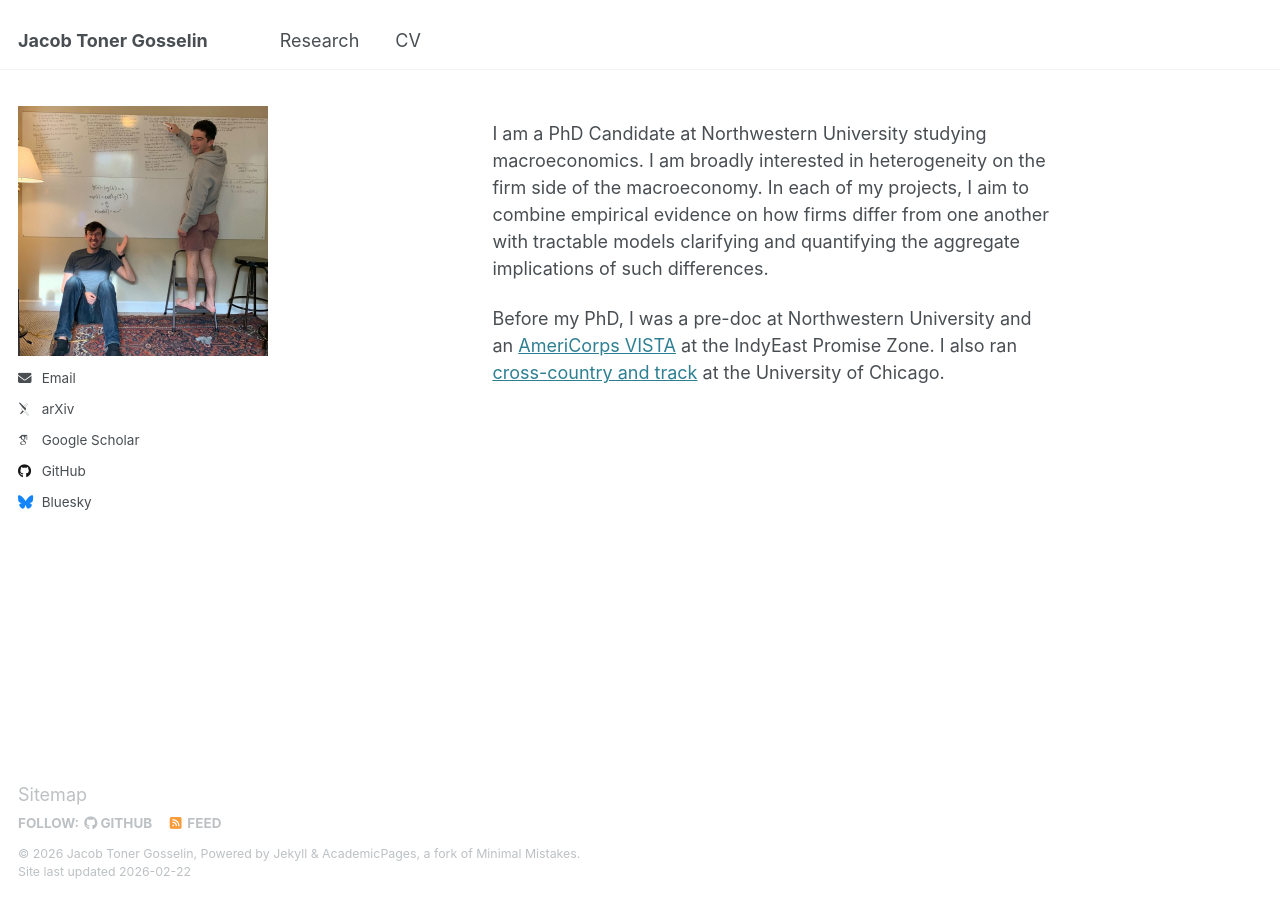
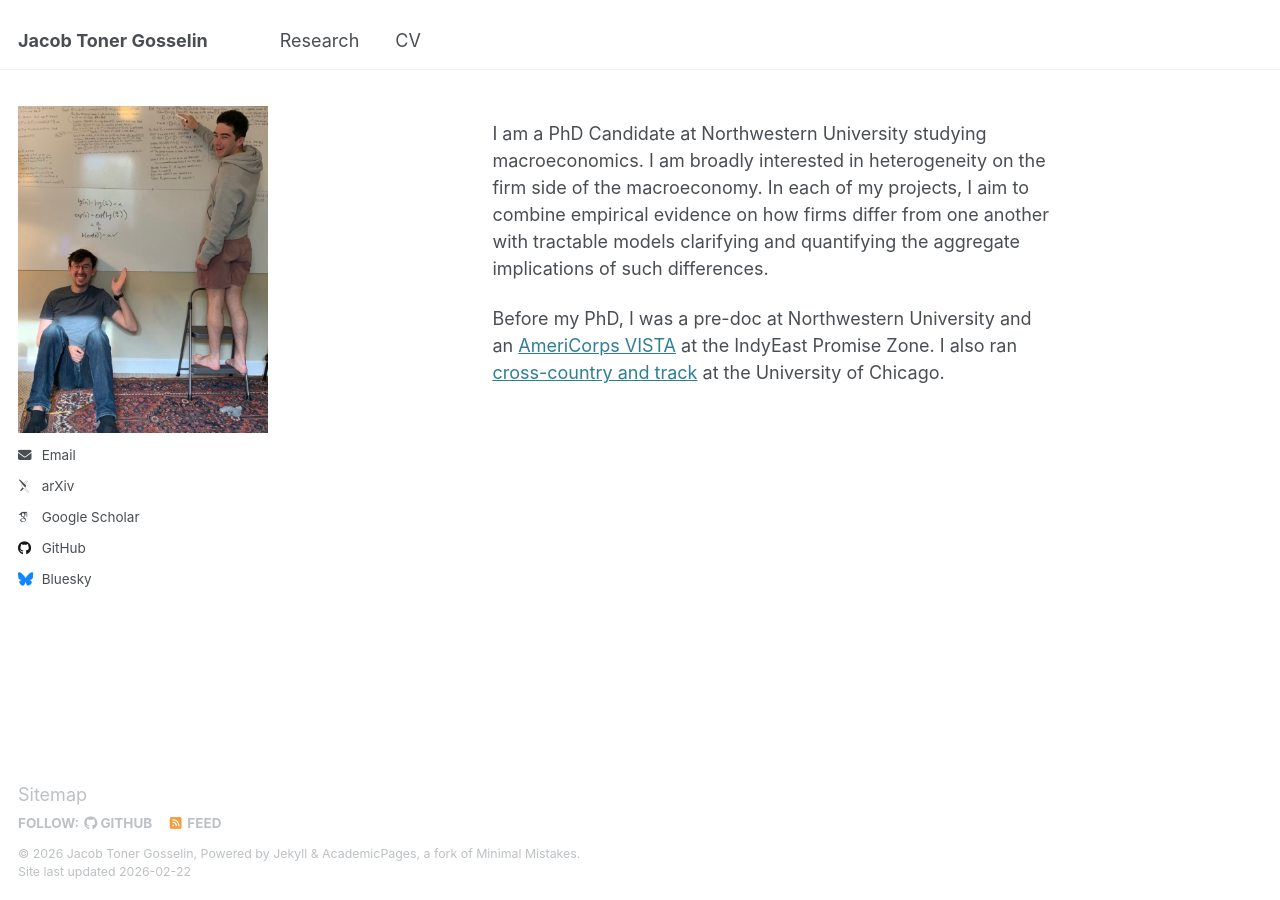
Before and after one commit to jacobgosselin/jacobgosselin.github.io, a Jekyll site: the page built from _pages/about.md, in a window 1280 px wide. Built offline with Jekyll 4.4.1, drawn with Linux system fonts in a browser that asks for light colours; some web fonts are replaced.

Commit message:
fix: update sidebar max-width for better responsiveness on large screens

```diff
--- a/_sass/layout/_sidebar.scss
+++ b/_sass/layout/_sidebar.scss
@@ -96,9 +96,9 @@
     object-fit: cover;
     object-position: center top;
 
-    // @include breakpoint($large) {
-    //   max-width: 75%;
-    // }
+    @include breakpoint($large) {
+      max-width: 100%;
+    }
   }
 }
 
```
Also changed, not shown: images/profile.jpg, 2 other files.
